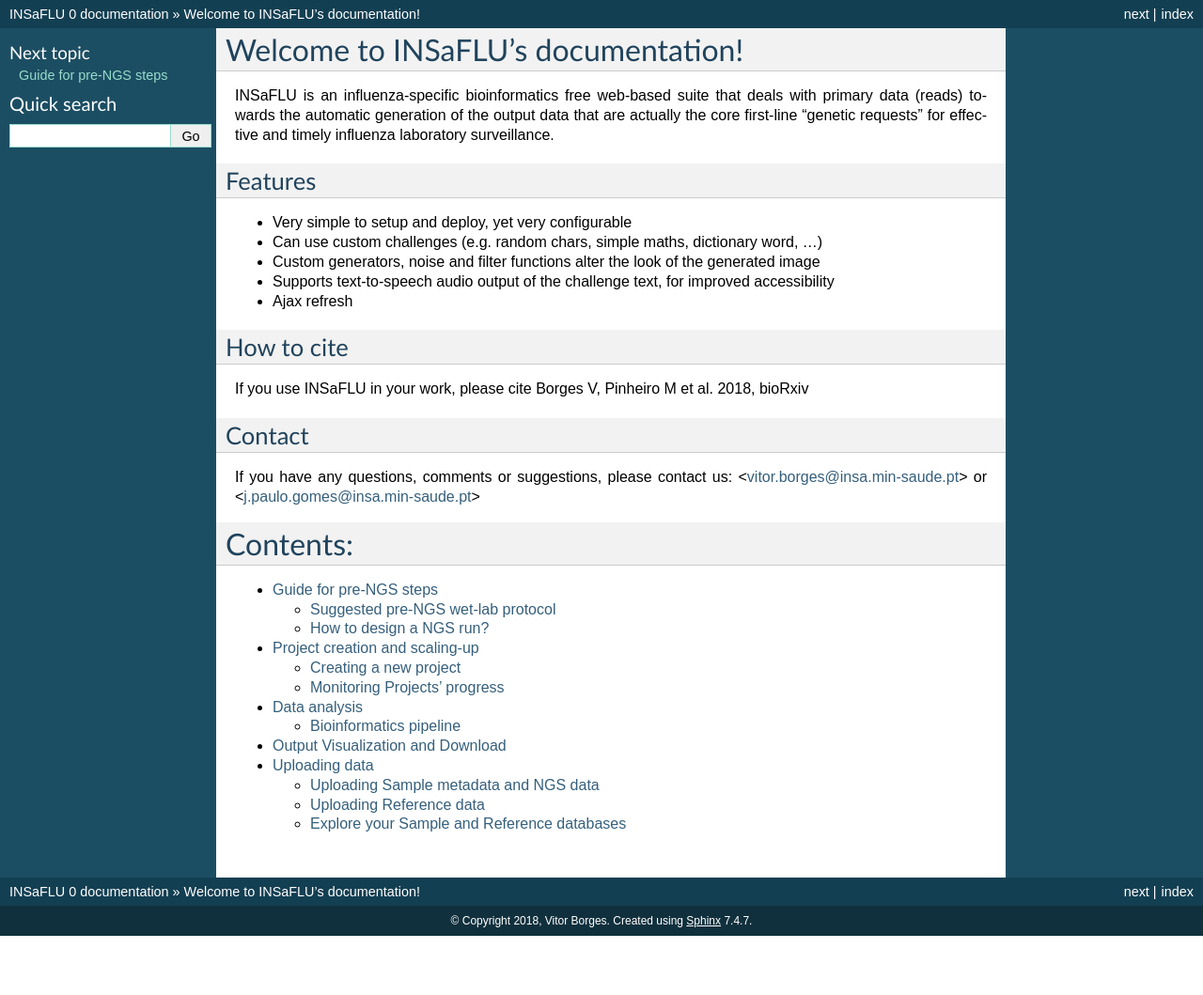
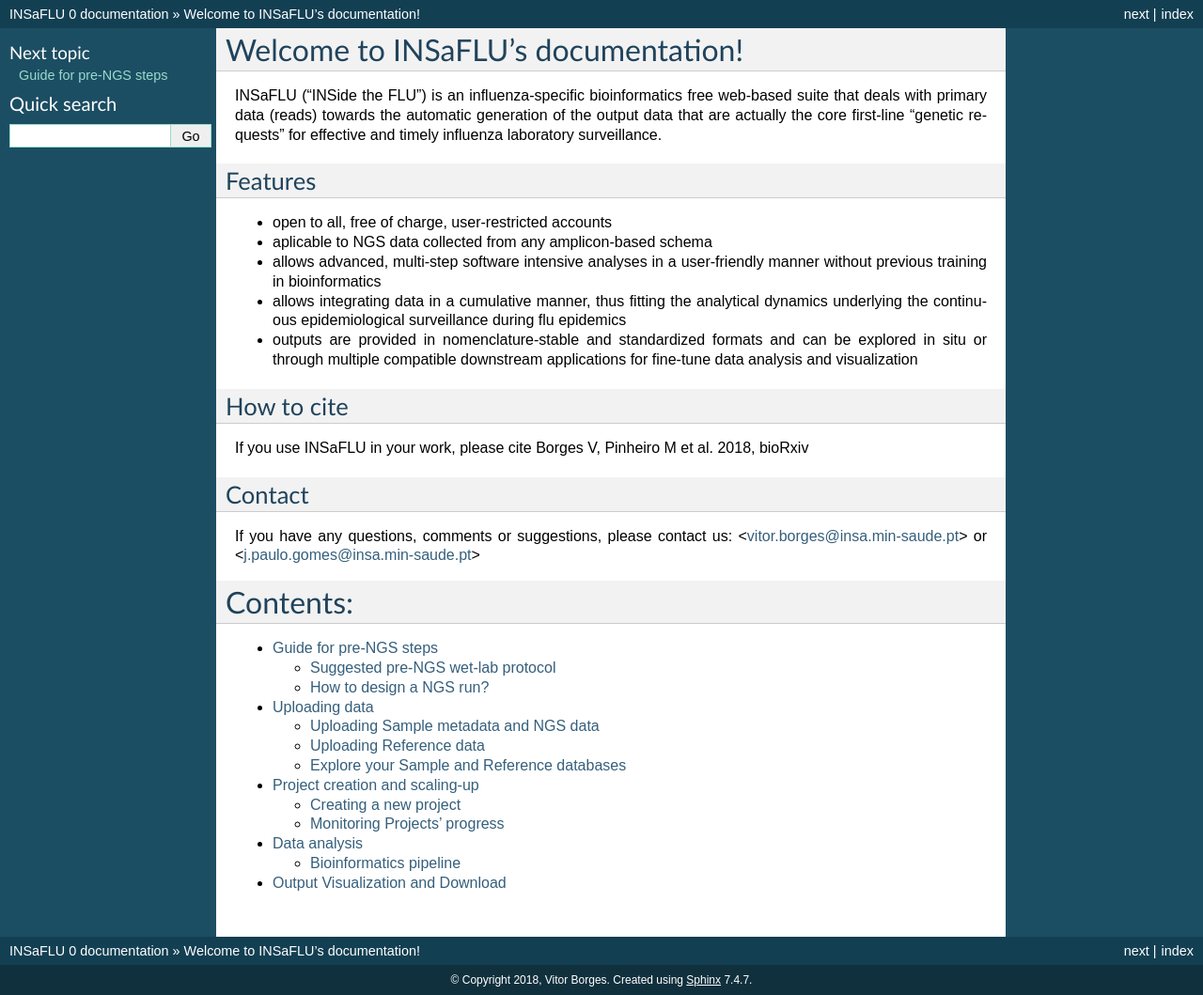
Before and after one commit to INSaFLU/insaflu_docs, a Sphinx documentation site: the page built from docs/index.rst, in a window 1280 px wide. Shown: the whole page at 94% size. Built offline with Sphinx 7.4.7, drawn with Linux system fonts in a browser that asks for light colours; formulas are drawn with MathJax 3; before the commit the page ends 996 px from its top, so only the background shows below that.

Commit message:
[add] improve text in uploaded file

```diff
--- a/docs/index.rst
+++ b/docs/index.rst
@@ -7,17 +7,17 @@
 Welcome to INSaFLU's documentation!
 ***********************************
 
-INSaFLU is an influenza-specific bioinformatics free web-based suite that deals with primary data (reads) towards the automatic generation of the output
+INSaFLU ("INSide the FLU") is an influenza-specific bioinformatics free web-based suite that deals with primary data (reads) towards the automatic generation of the output
 data that are actually the core first-line “genetic requests” for effective and timely influenza laboratory surveillance.
 
 Features
 ++++++++
 
-* Very simple to setup and deploy, yet very configurable
-* Can use custom challenges (e.g. random chars, simple maths, dictionary word, ...)
-* Custom generators, noise and filter functions alter the look of the generated image
-* Supports text-to-speech audio output of the challenge text, for improved accessibility
-* Ajax refresh
+* open to all, free of charge, user-restricted accounts
+* aplicable to NGS data collected from any amplicon-based schema
+* allows advanced, multi-step software intensive analyses in a user-friendly manner without previous training in bioinformatics
+* allows integrating data in a cumulative manner, thus fitting the analytical dynamics underlying the continuous epidemiological surveillance during flu epidemics
+* outputs are provided in nomenclature-stable and standardized formats and can be explored in situ or through multiple compatible downstream applications for fine-tune data analysis and visualization
 
 How to cite
 +++++++++++
@@ -36,7 +36,7 @@
    :maxdepth: 2
 
    guide_pre_ngs.rst
+   uploading_data.rst
    project_creation.rst
    data_analysis.rst
    output_visualization.rst
-   uploading_data.rst
```
Also changed, not shown: docs/guide_pre_ngs.rst (+15 -4 lines).
